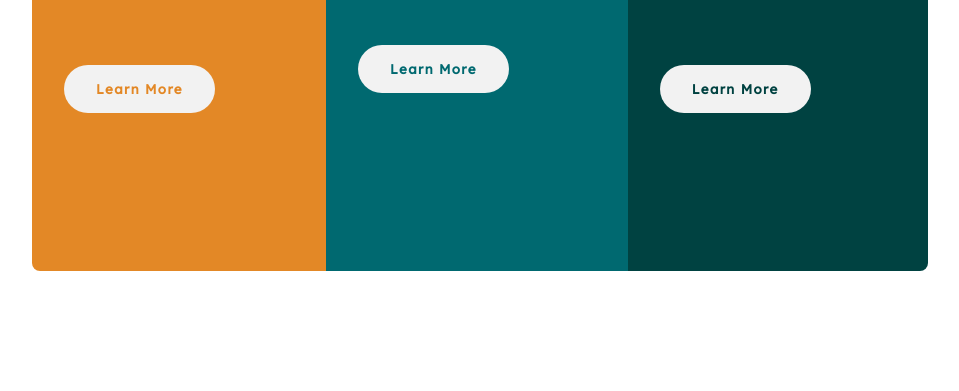
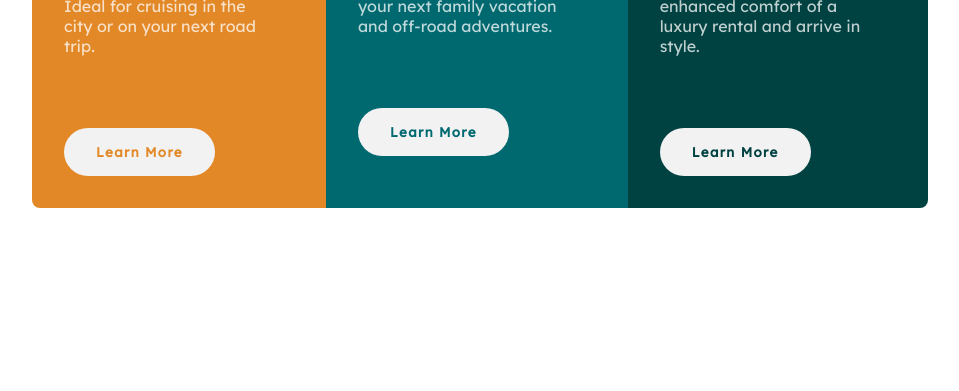
Before and after one commit to jlsdff/3-column-component, a plain HTML site: page index.html in a window 1280 px wide. Shown: the part 409-800 px from the top of the page, without its empty margins (160-1119 px from the left). Drawn offline with Linux system fonts and the light colour scheme.

Commit message:
Update style.css

```diff
--- a/style.css
+++ b/style.css
@@ -92,7 +92,7 @@ button:hover {
     main {
         flex-direction: row;
         max-width: 70vw;
-        min-height: 70vh;
+        max-height: 70vh;
     }
     button {
         margin-top: 3rem;
```
